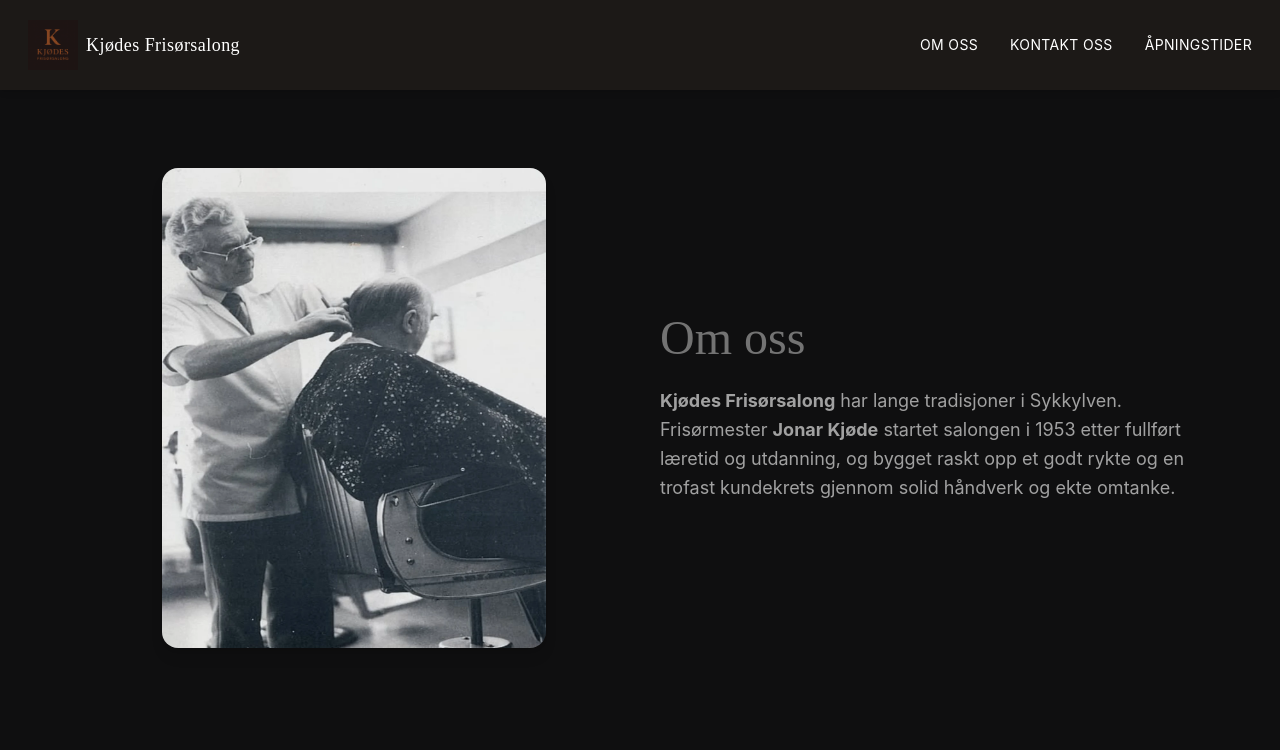
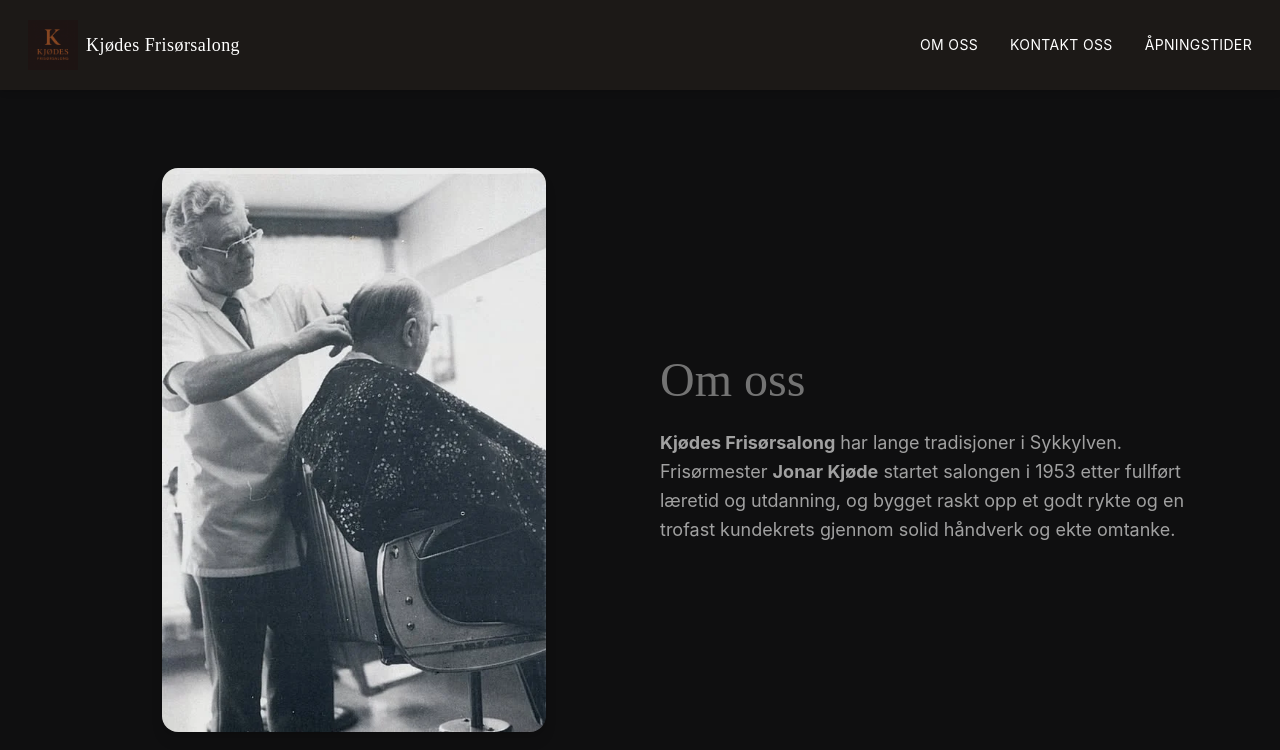
Before and after one commit to Reketino/Kjodes-Frisor, a Next.js app: page /om in a window 1280 px wide. Shown: the top 750 px of the page. Built offline with nearby package versions, Linux system fonts and the light colour scheme.

Commit message:
fix: jonar kjode image stretched

```diff
--- a/src/app/om/page.js
+++ b/src/app/om/page.js
@@ -35,7 +35,7 @@ export default function OmPage() {
       <article className="flex flex-col md:flex-row items-center justify-center gap-10 px-6 py-16 max-w-6xl mx-auto mt-6">
         <figure className="md:w-1/2 flex justify-center">
           <Image
-            src="/jonar/jonarkjode.webp"
+            src="/jonar/jonar.webp"
             alt="Jonar Kjøde – grunnlegger av Kjødes Frisørsalong"
             className="w-full max-w-sm rounded-2xl shadow-lg object-cover
           transition-all duration-700 hover:scale-101"
@@ -43,6 +43,7 @@ export default function OmPage() {
             height={1500}
             loading="eager"
             fetchPriority="high"
+            sizes="(max-width: 768px) 100vw, 384px"
           />
         </figure>
 
```
Also changed, not shown: public/jonar/jonar.webp (added), public/jonar/jonarkjode.webp (deleted).
